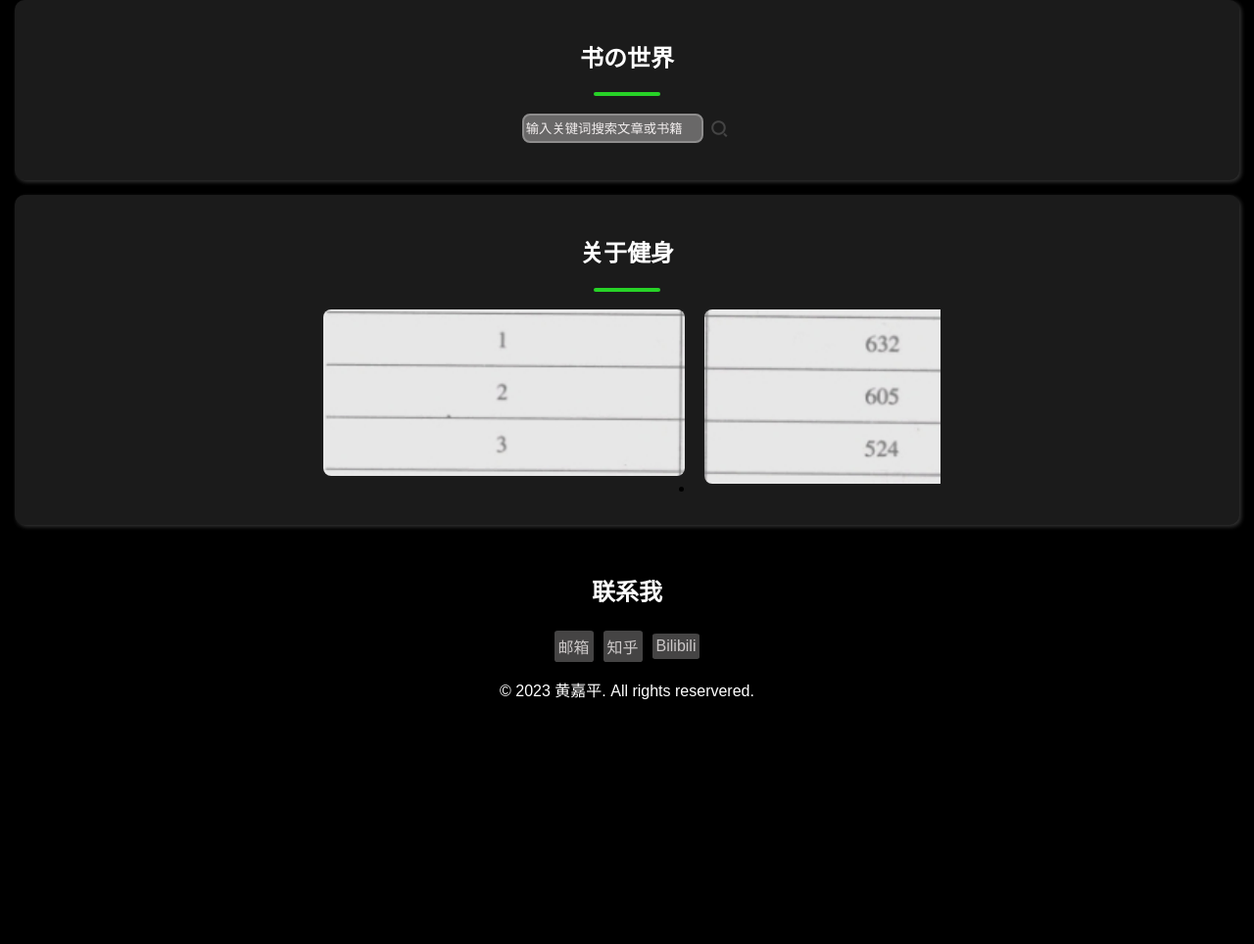
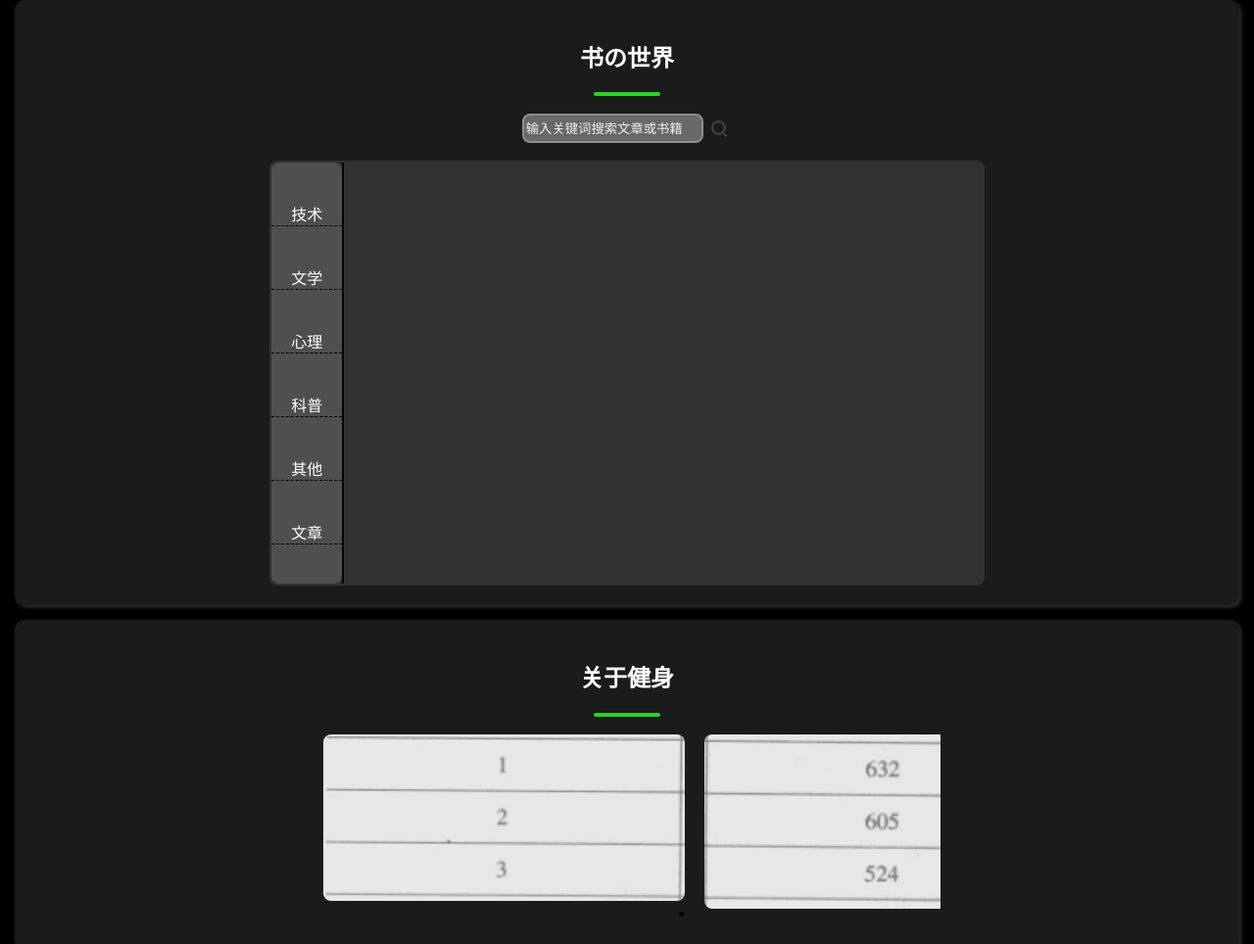
Before and after one commit to CodeAndAlan/CodeAndAlan.github.io, a plain HTML site: page index.html in a window 1280 px wide. Shown: the part 1509-2473 px from the top of the page at 98% size. Before the commit the page ends 2251 px from the top, so only its background shows below. Drawn offline with Linux system fonts and the light colour scheme.

Commit message:
modified:   index.html

```diff
--- a/index.html
+++ b/index.html
@@ -84,7 +84,7 @@
                     <img src="img/search.png" >
                 </div>
                 <br>
-                 <!-- <div id = "book-container">
+                 <div id = "book-container">
                         <ul class = "book-tag">
                             <li>技术</li>
                             <li>文学</li>
@@ -96,7 +96,7 @@
                         <div id = "book-content">
 
                         </div>
-                </div> -->
+                </div>
 
             <!-- <a href  =  "Book.html" target  =  "_blank">了解更多</a> -->
         </section>
```
